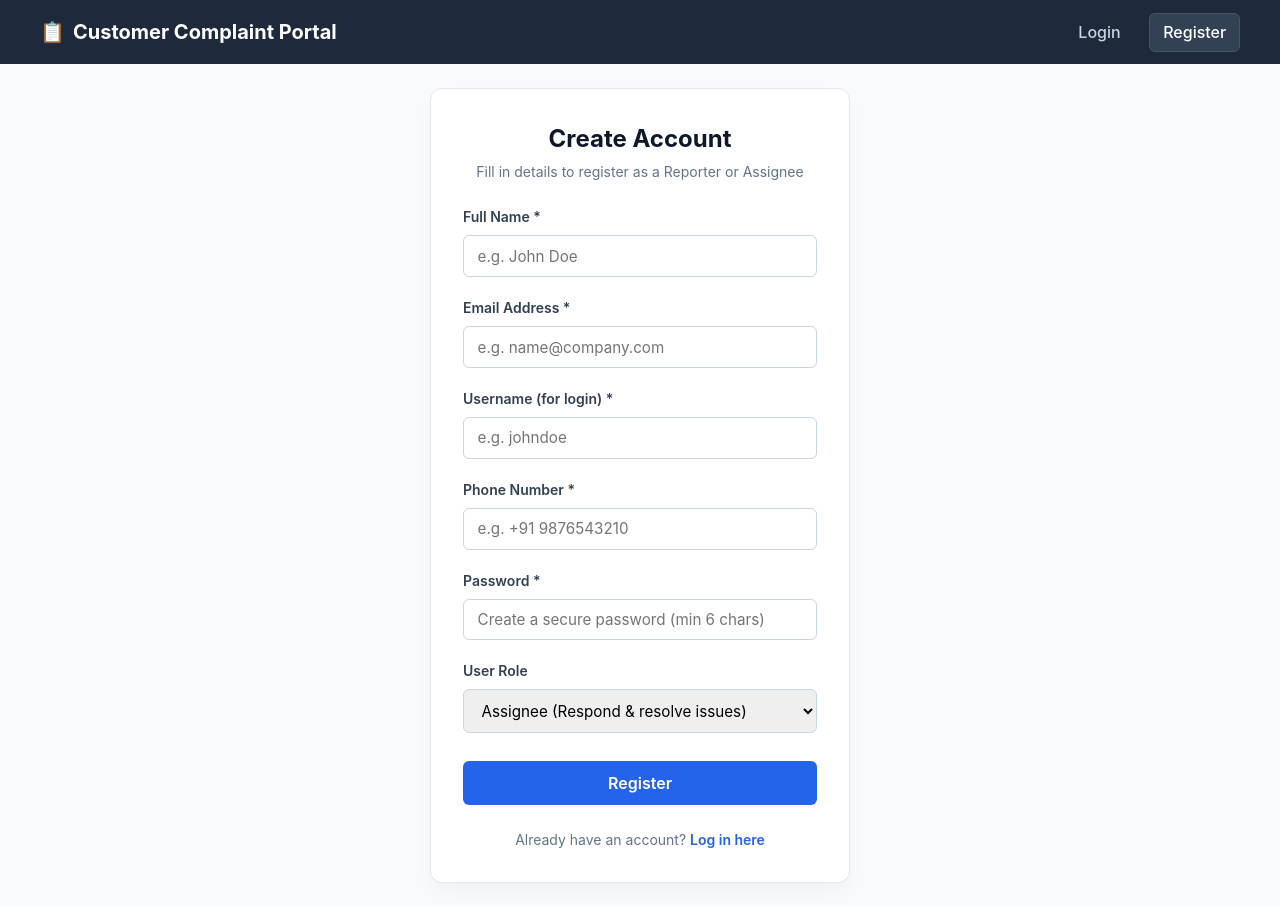
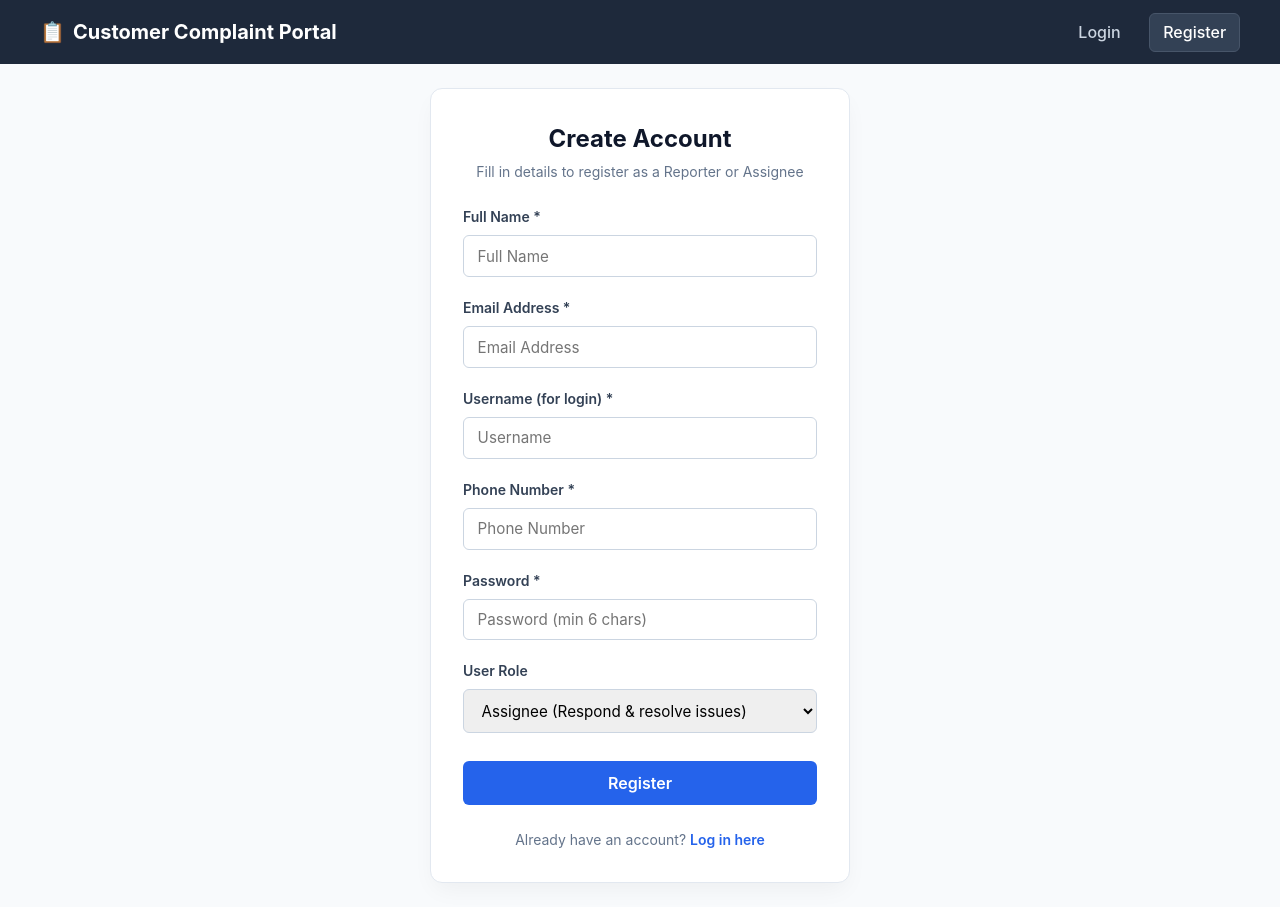
Before and after one commit to Blessy9202133/issue-tracker-app, an Angular app in the folder frontend/: page /register in a window 1280 px wide. Built offline with nearby package versions, Linux system fonts and the light colour scheme.

Commit message:
Clean up input field placeholders by removing e.g. prefixes

```diff
--- a/frontend/src/app/components/create-issue/create-issue.component.html
+++ b/frontend/src/app/components/create-issue/create-issue.component.html
@@ -60,7 +60,7 @@
               id="contract"
               name="contract"
               [(ngModel)]="contract"
-              placeholder="e.g. CNT-2026-WS01"
+              placeholder="Contract Number"
               class="form-control"
             />
           </div>
@@ -73,7 +73,7 @@
               id="station"
               name="station"
               [(ngModel)]="station"
-              placeholder="e.g. Secunderabad Junction"
+              placeholder="Station Name"
               class="form-control"
               required
             />
@@ -116,7 +116,7 @@
               id="contract"
               name="contract"
               [(ngModel)]="contract"
-              placeholder="e.g. CNT-2026-OB02"
+              placeholder="Contract Number"
               class="form-control"
             />
           </div>
@@ -129,7 +129,7 @@
               id="shed"
               name="shed"
               [(ngModel)]="shed"
-              placeholder="e.g. Lallaguda Electric Loco Shed"
+              placeholder="Shed Name"
               class="form-control"
               required
             />
@@ -143,7 +143,7 @@
               id="locoNumber"
               name="locoNumber"
               [(ngModel)]="locoNumber"
-              placeholder="e.g. WAP7-30214"
+              placeholder="Loco Number"
               class="form-control"
               required
             />
@@ -157,7 +157,7 @@
               id="locoType"
               name="locoType"
               [(ngModel)]="locoType"
-              placeholder="e.g. WAP7 / WAG9 / WAP4"
+              placeholder="Loco Type"
               class="form-control"
             />
           </div>
@@ -170,7 +170,7 @@
               id="brakeType"
               name="brakeType"
               [(ngModel)]="brakeType"
-              placeholder="e.g. Regenerative / Air Brake"
+              placeholder="Brake Type"
               class="form-control"
             />
           </div>
@@ -183,7 +183,7 @@
               id="failureType"
               name="failureType"
               [(ngModel)]="failureType"
-              placeholder="e.g. Communication Failure / Sensor Fault"
+              placeholder="Failure Type"
               class="form-control"
             />
           </div>
@@ -196,7 +196,7 @@
               id="poLoaNumber"
               name="poLoaNumber"
               [(ngModel)]="poLoaNumber"
-              placeholder="e.g. PO/2026/89421"
+              placeholder="PO / LOA Number"
               class="form-control"
             />
           </div>
--- a/frontend/src/app/components/login/login.component.html
+++ b/frontend/src/app/components/login/login.component.html
@@ -19,7 +19,7 @@
           id="username"
           name="username"
           [(ngModel)]="username"
-          placeholder="e.g. Sushma or abc@hbl.com"
+          placeholder="Username or Email"
           required
           class="form-control"
         />
--- a/frontend/src/app/components/register/register.component.html
+++ b/frontend/src/app/components/register/register.component.html
@@ -19,7 +19,7 @@
           id="name"
           name="name"
           [(ngModel)]="name"
-          placeholder="e.g. John Doe"
+          placeholder="Full Name"
           required
           class="form-control"
         />
@@ -32,7 +32,7 @@
           id="email"
           name="email"
           [(ngModel)]="email"
-          placeholder="e.g. name@company.com"
+          placeholder="Email Address"
           required
           class="form-control"
         />
@@ -45,7 +45,7 @@
           id="username"
           name="username"
           [(ngModel)]="username"
-          placeholder="e.g. johndoe"
+          placeholder="Username"
           required
           class="form-control"
         />
@@ -58,7 +58,7 @@
           id="phoneNumber"
           name="phoneNumber"
           [(ngModel)]="phoneNumber"
-          placeholder="e.g. +91 9876543210"
+          placeholder="Phone Number"
           required
           class="form-control"
         />
@@ -71,7 +71,7 @@
           id="password"
           name="password"
           [(ngModel)]="password"
-          placeholder="Create a secure password (min 6 chars)"
+          placeholder="Password (min 6 chars)"
           required
           minlength="6"
           class="form-control"
```
